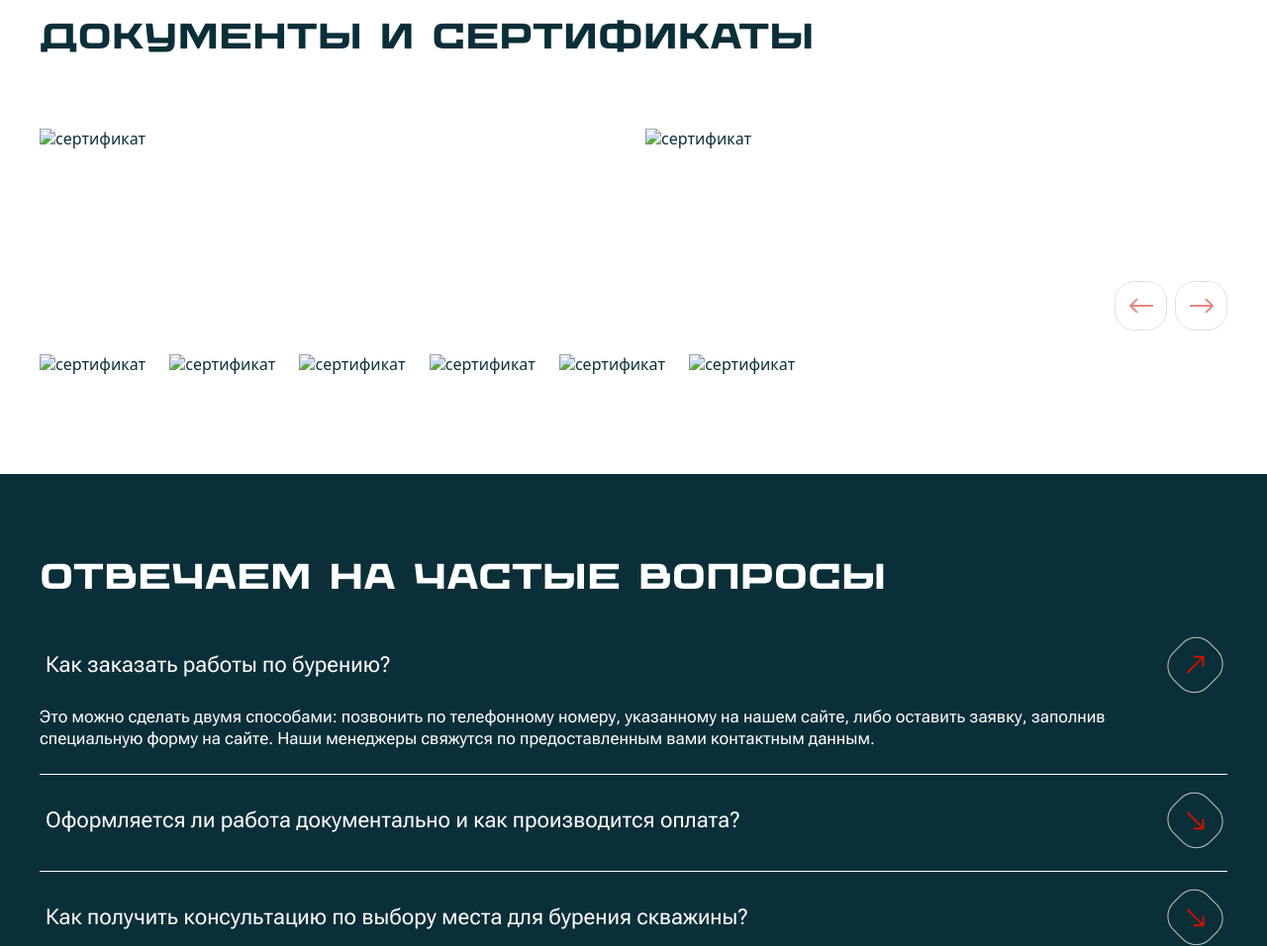
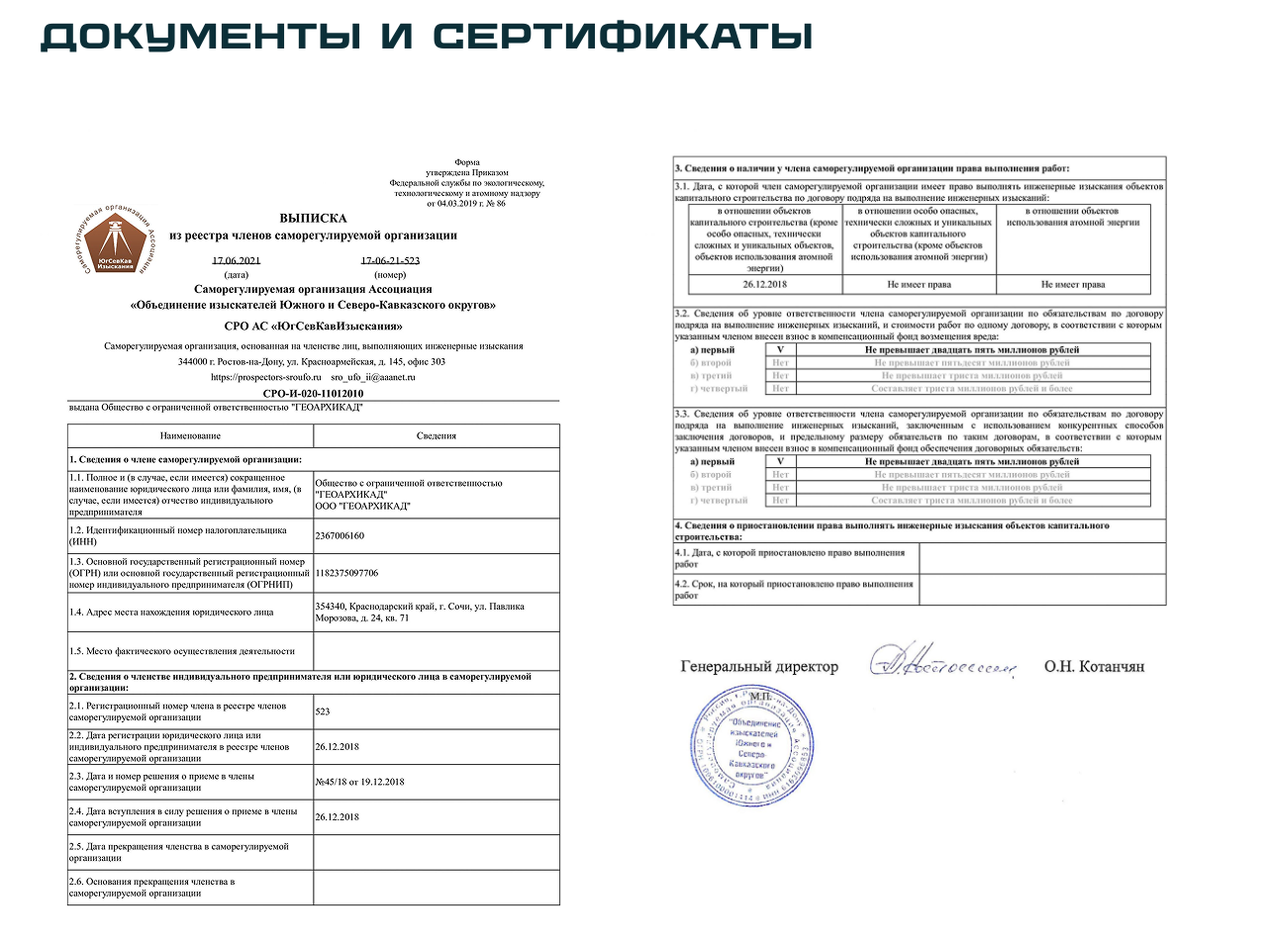
Before and after one commit to narspi/geo-demo, a plain HTML site: page index.html in a window 1280 px wide. Shown: the part 5500-6456 px from the top of the page at 99% size. Drawn offline with Linux system fonts and the light colour scheme; the site is published under a folder, as on GitHub Pages, so addresses that start at the root find nothing; a web font is replaced by a local one.

Commit message:
fix certificates

```diff
--- a/index.html
+++ b/index.html
@@ -514,31 +514,31 @@
             <h2 class="title">Документы и сертификаты</h2>
             <ul class="certificates__list">
                 <li class="certificates__list-item">
-                    <img src="/img/certificates/list-1.png" alt="сертификат" class="certificates__list-img">
+                    <img src="./img/certificates/list-1.png" alt="сертификат" class="certificates__list-img">
                 </li>
                 <li class="certificates__list-item">
-                    <img src="/img/certificates/list-2.png" alt="сертификат" class="certificates__list-img">
+                    <img src="./img/certificates/list-2.png" alt="сертификат" class="certificates__list-img">
                 </li>
             </ul>
             <div class="certificates__slider swiper">
                 <ul class="swiper-wrapper certificates__slider-list">
                     <li class="swiper-slide certificates__slider-slide">
-                        <img class=" certificates__slider-img" src="/img/certificates/slider-1.jpg" alt="сертификат">
+                        <img class=" certificates__slider-img" src="./img/certificates/slider-1.jpg" alt="сертификат">
                     </li>
                     <li class="swiper-slide certificates__slider-slide">
-                        <img class=" certificates__slider-img" src="/img/certificates/slider-1.jpg" alt="сертификат">
+                        <img class=" certificates__slider-img" src="./img/certificates/slider-1.jpg" alt="сертификат">
                     </li>
                     <li class="swiper-slide certificates__slider-slide">
-                        <img class=" certificates__slider-img" src="/img/certificates/slider-1.jpg" alt="сертификат">
+                        <img class=" certificates__slider-img" src="./img/certificates/slider-1.jpg" alt="сертификат">
                     </li>
                     <li class="swiper-slide certificates__slider-slide">
-                        <img class=" certificates__slider-img" src="/img/certificates/slider-1.jpg" alt="сертификат">
+                        <img class=" certificates__slider-img" src="./img/certificates/slider-1.jpg" alt="сертификат">
                     </li>
                     <li class="swiper-slide certificates__slider-slide">
-                        <img class=" certificates__slider-img" src="/img/certificates/slider-1.jpg" alt="сертификат">
+                        <img class=" certificates__slider-img" src="./img/certificates/slider-1.jpg" alt="сертификат">
                     </li>
                     <li class="swiper-slide certificates__slider-slide">
-                        <img class=" certificates__slider-img" src="/img/certificates/slider-1.jpg" alt="сертификат">
+                        <img class=" certificates__slider-img" src="./img/certificates/slider-1.jpg" alt="сертификат">
                     </li>
                 </ul>
                 <button class="certificates__slider-prev" aria-label="Листать слайдер назад"></button>
```
